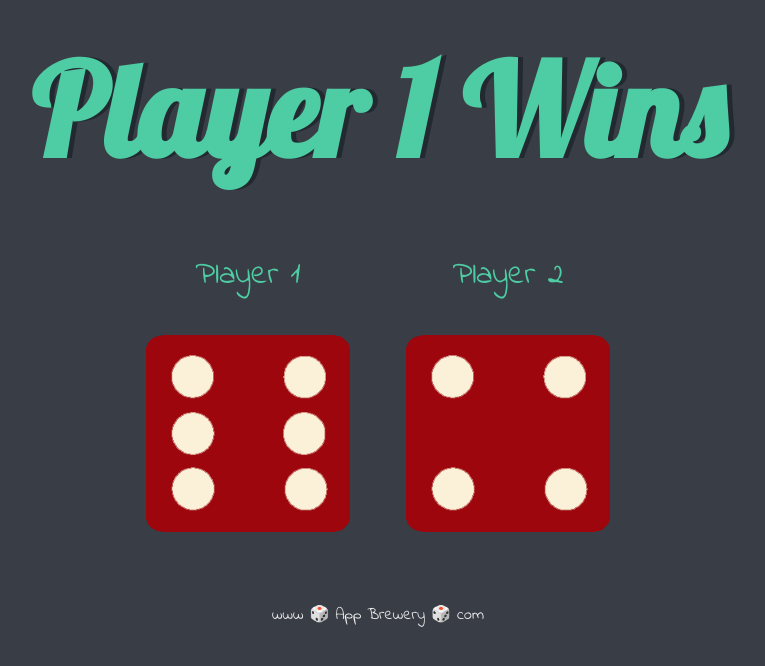
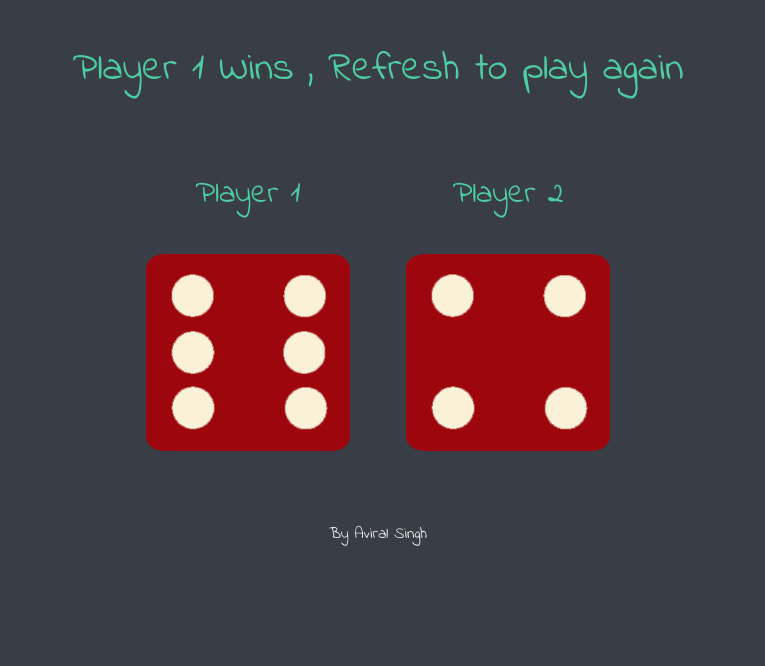
Before and after one commit to Aviral3501/vs-workplace, a plain HTML site: page Dicee Challenge - Starting Files/Dicee Challenge - Starting Files/dicee.html in a window 1280 px wide. Shown: the whole page, without its empty margins (262-1027 px from the left). Drawn offline with Linux system fonts and the light colour scheme.

Commit message:
Updated index file

```diff
--- a/Dicee Challenge - Starting Files/Dicee Challenge - Starting Files/dicee.html
+++ b/Dicee Challenge - Starting Files/Dicee Challenge - Starting Files/dicee.html
@@ -10,7 +10,7 @@
   <body>
 
     <div class="container">
-            <h1>Refresh Me</h1>
+            <p style="font-size: 40px;">Refresh Me</p>
 
                       <div class="dice">
                         <p>Player 1</p>
@@ -28,6 +28,6 @@
   </body>
 
   <footer>
-    www 🎲 App Brewery 🎲 com
+    By Aviral Singh
   </footer>
 </html>
--- a/Dicee Challenge - Starting Files/Dicee Challenge - Starting Files/dicee.js
+++ b/Dicee Challenge - Starting Files/Dicee Challenge - Starting Files/dicee.js
@@ -8,12 +8,12 @@ document.querySelector(".dice .img1").setAttribute("src",images1);
 document.querySelector(".dice .img2").setAttribute("src",images2);
 
 if(randomNumber1===randomNumber2){
-    document.querySelector("h1").textContent= "DRAW";
+    document.querySelector("p").textContent= "DRAW";
 
 }else if(randomNumber1<=randomNumber2){
-    document.querySelector("h1").textContent= "Player 2 Wins";
+    document.querySelector("p").textContent= "Player 2 Wins , Refresh to play again";
 
 }else{
-    document.querySelector("h1").textContent= "Player 1 Wins";
+    document.querySelector("p").textContent= "Player 1 Wins , Refresh to play again";
 
 }
```
